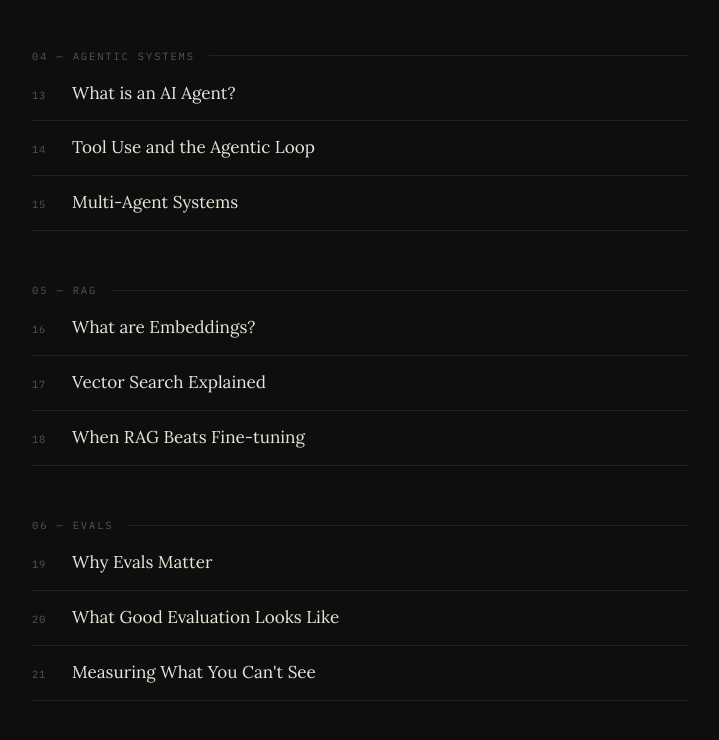
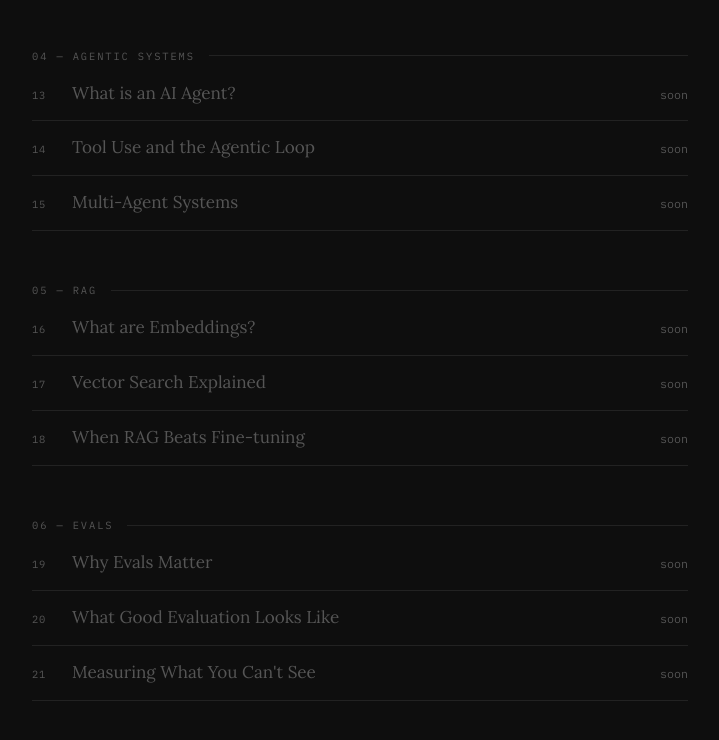
Before and after one commit to emmett-arthur/inside-the-black-box, a plain HTML site: page docs/index.html in a window 1280 px wide. Shown: the part 1303-2043 px from the top of the page, without its empty margins (280-999 px from the left). Drawn offline with Linux system fonts and the light colour scheme.

Commit message:
Add favicon + coming soon state for unpublished articles
- favicon.svg: right-arrow in terminal green (#4fc3a1) on dark
  background, wired to all 13 HTML pages
- index.html: articles 13–21 converted from <a> to <span> with
  muted title colour and 'soon' label; no hover or click behaviour

Co-Authored-By: Claude Sonnet 4.6 <noreply@anthropic.com>

```diff
--- a/docs/index.html
+++ b/docs/index.html
@@ -8,6 +8,7 @@
 <link rel="preconnect" href="https://fonts.googleapis.com">
 <link href="https://fonts.googleapis.com/css2?family=Lora:ital,wght@0,400;0,600;1,400&family=IBM+Plex+Mono:wght@300;400;500&display=swap" rel="stylesheet">
 <link rel="stylesheet" href="assets/styles.css">
+<link rel="icon" type="image/svg+xml" href="favicon.svg">
 <style>
   body { min-height: 100vh; }
 
@@ -114,6 +115,23 @@
     flex-shrink: 0;
     transform: translateX(-6px);
     transition: opacity 0.15s, transform 0.15s;
+  }
+
+  /* ── COMING SOON ITEMS ── */
+  .article-soon {
+    display: flex;
+    align-items: baseline;
+    justify-content: space-between;
+    gap: 16px;
+    padding: 15px 0;
+    cursor: default;
+  }
+  .article-soon .article-title { color: var(--muted); }
+  .article-soon-label {
+    font-family: 'IBM Plex Mono', monospace;
+    font-size: 0.65rem;
+    color: var(--muted);
+    flex-shrink: 0;
   }
 </style>
 </head>
@@ -250,25 +268,22 @@
       <div class="module-rule"><span class="module-label">04 — Agentic Systems</span><div class="module-line"></div></div>
       <ul class="article-list">
         <li class="article-item">
-          <a class="article-link" href="#"
-             data-slug="13-what-is-an-agent.md">
+          <span class="article-soon">
             <div class="article-left"><span class="article-num">13</span><span class="article-title">What is an AI Agent?</span></div>
-            <span class="article-arrow">→</span>
-          </a>
+            <span class="article-soon-label">soon</span>
+          </span>
         </li>
         <li class="article-item">
-          <a class="article-link" href="#"
-             data-slug="14-tool-use-agentic-loop.md">
+          <span class="article-soon">
             <div class="article-left"><span class="article-num">14</span><span class="article-title">Tool Use and the Agentic Loop</span></div>
-            <span class="article-arrow">→</span>
-          </a>
+            <span class="article-soon-label">soon</span>
+          </span>
         </li>
         <li class="article-item">
-          <a class="article-link" href="#"
-             data-slug="15-multi-agent-systems.md">
+          <span class="article-soon">
             <div class="article-left"><span class="article-num">15</span><span class="article-title">Multi-Agent Systems</span></div>
-            <span class="article-arrow">→</span>
-          </a>
+            <span class="article-soon-label">soon</span>
+          </span>
         </li>
       </ul>
     </div>
@@ -277,25 +292,22 @@
       <div class="module-rule"><span class="module-label">05 — RAG</span><div class="module-line"></div></div>
       <ul class="article-list">
         <li class="article-item">
-          <a class="article-link" href="#"
-             data-slug="16-what-are-embeddings.md">
+          <span class="article-soon">
             <div class="article-left"><span class="article-num">16</span><span class="article-title">What are Embeddings?</span></div>
-            <span class="article-arrow">→</span>
-          </a>
+            <span class="article-soon-label">soon</span>
+          </span>
         </li>
         <li class="article-item">
-          <a class="article-link" href="#"
-             data-slug="17-vector-search.md">
+          <span class="article-soon">
             <div class="article-left"><span class="article-num">17</span><span class="article-title">Vector Search Explained</span></div>
-            <span class="article-arrow">→</span>
-          </a>
+            <span class="article-soon-label">soon</span>
+          </span>
         </li>
         <li class="article-item">
-          <a class="article-link" href="#"
-             data-slug="18-rag-vs-finetuning.md">
+          <span class="article-soon">
             <div class="article-left"><span class="article-num">18</span><span class="article-title">When RAG Beats Fine-tuning</span></div>
-            <span class="article-arrow">→</span>
-          </a>
+            <span class="article-soon-label">soon</span>
+          </span>
         </li>
       </ul>
     </div>
@@ -304,25 +316,22 @@
       <div class="module-rule"><span class="module-label">06 — Evals</span><div class="module-line"></div></div>
       <ul class="article-list">
         <li class="article-item">
-          <a class="article-link" href="#"
-             data-slug="19-why-evals-matter.md">
+          <span class="article-soon">
             <div class="article-left"><span class="article-num">19</span><span class="article-title">Why Evals Matter</span></div>
-            <span class="article-arrow">→</span>
-          </a>
+            <span class="article-soon-label">soon</span>
+          </span>
         </li>
         <li class="article-item">
-          <a class="article-link" href="#"
-             data-slug="20-what-good-evals-look-like.md">
+          <span class="article-soon">
             <div class="article-left"><span class="article-num">20</span><span class="article-title">What Good Evaluation Looks Like</span></div>
-            <span class="article-arrow">→</span>
-          </a>
+            <span class="article-soon-label">soon</span>
+          </span>
         </li>
         <li class="article-item">
-          <a class="article-link" href="#"
-             data-slug="21-measuring-what-you-cant-see.md">
+          <span class="article-soon">
             <div class="article-left"><span class="article-num">21</span><span class="article-title">Measuring What You Can't See</span></div>
-            <span class="article-arrow">→</span>
-          </a>
+            <span class="article-soon-label">soon</span>
+          </span>
         </li>
       </ul>
     </div>
```
Also changed, not shown: docs/article-01-neural-networks.html (+1 -0 lines), docs/article-02-backprop-and-gradient-descent.html (+1 -0 lines), docs/article-03-what-is-a-parameter.html (+1 -0 lines), docs/article-04-tokens-and-the-tokeniser.html (+1 -0 lines), docs/article-05-attention-the-mechanism-behind-everything.html (+1 -0 lines), docs/article-06-q-k-v-the-lookup-table.html (+1 -0 lines), docs/article-07-why-transformers-beat-everything-before-them.html (+1 -0 lines), docs/article-08-pretraining.html (+1 -0 lines), docs/article-09-what-alignment-means.html (+1 -0 lines), docs/article-10-rlhf.html (+1 -0 lines), docs/article-11-constitutional-ai.html (+1 -0 lines), docs/article-12-what-is-interpretability.html (+1 -0 lines), docs/favicon.svg (added).
